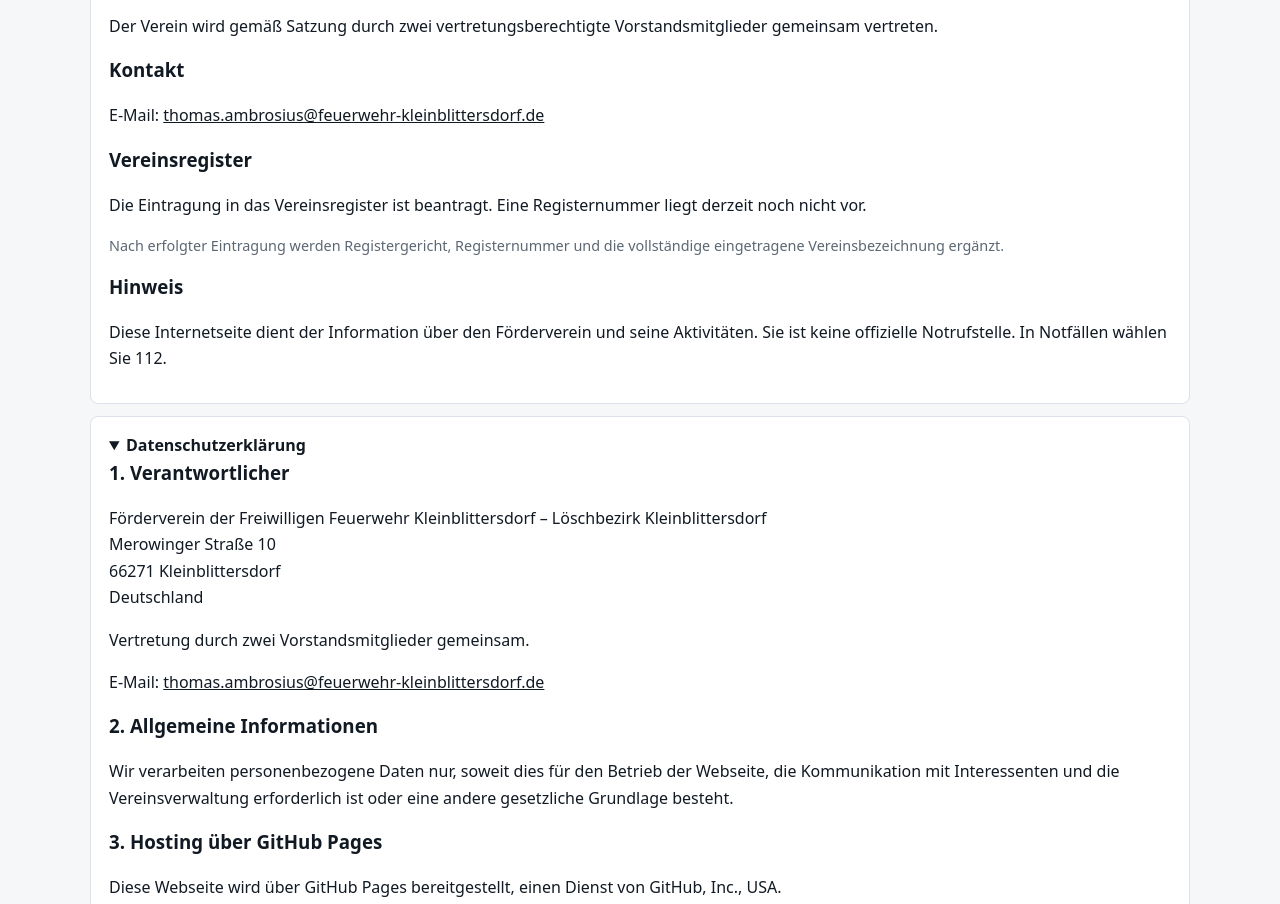
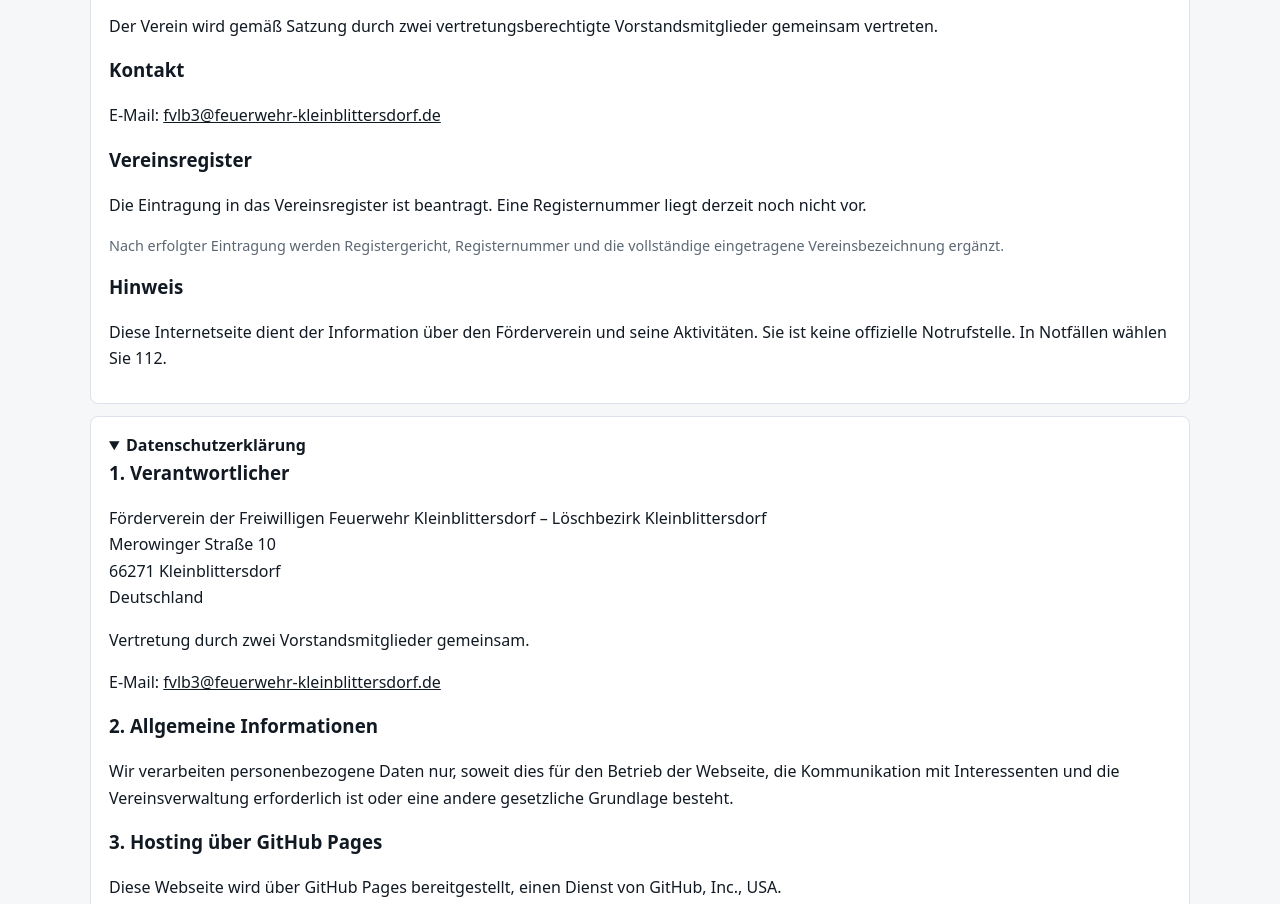
Before and after one commit to FVKleinblittersdorf/Foerderverein-Freiwillige-Feuerwehr-Kleinblittersdorf-Loeschbezirk-Kleinblittersdorf, a plain HTML site: page index.html in a window 1280 px wide. Shown: the part 3409-4313 px from the top of the page. Drawn offline with Linux system fonts and the light colour scheme.

Commit message:
Update contact email in index.html

```diff
--- a/index.html
+++ b/index.html
@@ -40,8 +40,8 @@
       <h3>Kontakt</h3>
       <p>
         E-Mail:
-        <a href="mailto:thomas.ambrosius@feuerwehr-kleinblittersdorf.de">
-          thomas.ambrosius@feuerwehr-kleinblittersdorf.de
+        <a href="mailto:fvlb3@feuerwehr-kleinblittersdorf.de">
+          fvlb3@feuerwehr-kleinblittersdorf.de
         </a>
       </p>
 
@@ -87,8 +87,8 @@
       </p>
       <p>
         E-Mail:
-        <a href="mailto:thomas.ambrosius@feuerwehr-kleinblittersdorf.de">
-          thomas.ambrosius@feuerwehr-kleinblittersdorf.de
+        <a href="mailto:fvlb3@feuerwehr-kleinblittersdorf.de">
+          fvlb3@feuerwehr-kleinblittersdorf.de
         </a>
       </p>
 
```
